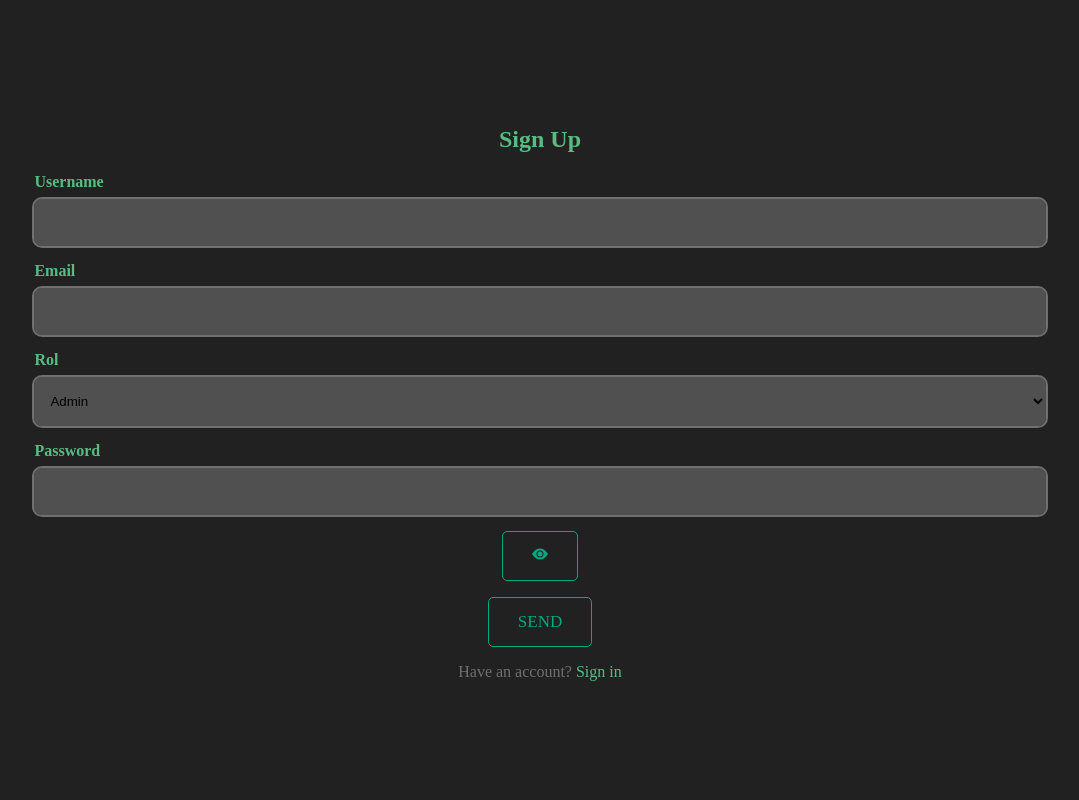
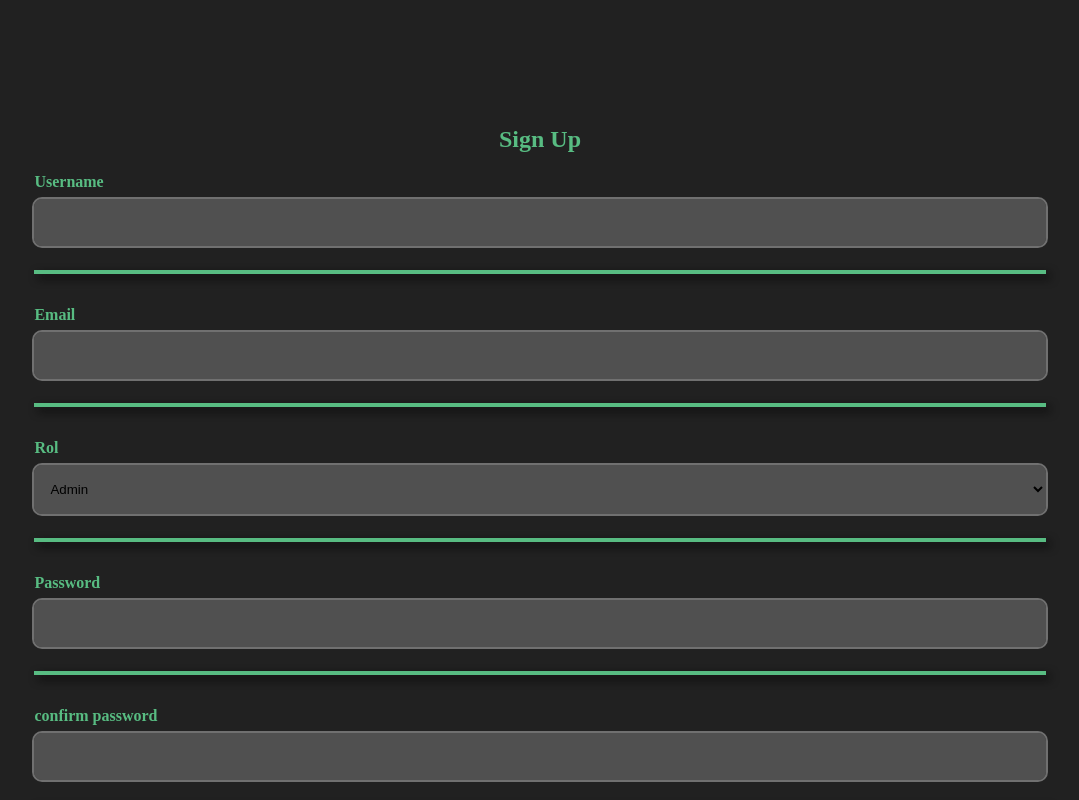
Before and after one commit to JuanJoseDuranRinconCAMPUS2/LoginReact, a React (Vite) app: page /SingUp in a window 1280 px wide. Shown: the top 800 px of the page, without its empty margins (100-1179 px from the left). Built offline with nearby package versions, Linux system fonts and the light colour scheme.

Commit message:
perf: :zap: Validaciones con schemas
se agrega el sistema de validacion usando schemas de la libreria YUP para modularizar el formulario y tener separado la parte correspondiente a la validacion y la parte de creacion del form

```diff
--- a/src/components/FormCUsuario.jsx
+++ b/src/components/FormCUsuario.jsx
@@ -1,30 +1,63 @@
 import React, { useState, useEffect, useRef } from 'react'
 import { PropTypes } from 'prop-types';
-import { Link, Outlet } from 'react-router-dom'
+import { Link, Outlet, useNavigate } from 'react-router-dom'
 import { useForm } from 'react-hook-form';
+import * as yup from 'yup';
+import { yupResolver } from "@hookform/resolvers/yup"
 import { sendUser } from '../js/FormCUsuario';
 import '../css/FormCUsuario.css'
 
+const schema = yup.object().shape({
+    Username: yup
+        .string()
+        .required("Username is required")
+        .min(3, "Username must be at least 3 characters long")
+        .max(100, "Username must be at most 100 characters long")
+        .matches(
+            /^[A-Za-z0-9-\s.,!]+$/,
+            "Username must be a text without special characters"),
+    email: yup
+        .string()
+        .required("email is required")
+        .min(15, "email must be at least 15 characters long")
+        .max(150, "email must be at most 150 characters long")
+        .test("isGmail", "Only Gmail addresses are allowed", (value) => value.endsWith('@gmail.com')),
+    password: yup
+        .string()
+        .required("Password is required")
+        .min(5, "Password must be at least 5 characters long")
+        .max(80, "Password must be at most 80 characters long"),
+    Newpassword: yup
+        .string()
+        .oneOf([yup.ref("password"), null], "Passwords must match")
+        .required("Password confirmation is required")
+        .min(5, "Password must be at least 5 characters long")
+        .max(80, "Password must be at most 80 characters long"),
+});
+
 export default function FormCUsuario() {
 
-    const {register, handleSubmit} = useForm();
+    const navigate = useNavigate();
+    const {register, formState: {errors}, handleSubmit} = useForm({mode: "all", resolver: yupResolver(schema)});
 
     useEffect(() => {
         const login = document.querySelector(".form");
         const password = document.querySelector("#password");
+        const Newpassword = document.querySelector("#Newpassword");
         const showPasswordButton = document.querySelector("#showPasswordButton");
 
         const eventoSubmit = (e) => {
             e.preventDefault();
             handleSubmit((data) => {
                 sendUser(data);
+                navigate('/');
             })();
-            login.reset();
         }
 
         const eventoPassword = () => {
             if (password.type == "password") {
                 password.type = "text";
+                Newpassword.type = "text";
                 showPasswordButton.innerHTML = `
                 <svg xmlns="http://www.w3.org/2000/svg" width="16" height="16" fill="currentColor" className="bi bi-eye-slash-fill" viewBox="0 0 16 16">
                     <path d="m10.79 12.912-1.614-1.615a3.5 3.5 0 0 1-4.474-4.474l-2.06-2.06C.938 6.278 0 8 0 8s3 5.5 8 5.5a7.029 7.029 0 0 0 2.79-.588zM5.21 3.088A7.028 7.028 0 0 1 8 2.5c5 0 8 5.5 8 5.5s-.939 1.721-2.641 3.238l-2.062-2.062a3.5 3.5 0 0 0-4.474-4.474L5.21 3.089z"/>
@@ -34,6 +67,7 @@ export default function FormCUsuario() {
                 return
             } else {
                 password.type = "password";
+                Newpassword.type = "text";
                 showPasswordButton.innerHTML = `
                 <svg xmlns="http://www.w3.org/2000/svg" width="16" height="16" fill="currentColor" className="bi bi-eye-fill" viewBox="0 0 16 16">
                     <path d="M10.5 8a2.5 2.5 0 1 1-5 0 2.5 2.5 0 0 1 5 0z"/>
@@ -70,12 +104,14 @@ export default function FormCUsuario() {
                             Username
                         </label>
                         <input {...register("Username")} type="text" name="Username" id="Username" required/>
+                        <p className="ErrorMessage">{errors.Username?.message}</p>
                     </span>
                     <span className="input-span">
                         <label htmlFor="email" className="label">
                             Email
                         </label>
                         <input {...register("email")} type="email" name="email" id="email" required/>
+                        <p className="ErrorMessage">{errors.email?.message}</p>
                     </span>
                     <span className="input-span">
                         <label htmlFor="email" className="label">
@@ -85,12 +121,21 @@ export default function FormCUsuario() {
                             <option value="1">Admin</option>
                             <option value="0">User</option>
                         </select>
+                        <p className="ErrorMessage"></p>
                     </span>
                     <span className="input-span">
                         <label htmlFor="password" className="label">
                             Password
                         </label>
                         <input {...register("password")} type="password" name="password" id="password" required/>
+                        <p className="ErrorMessage">{errors.password?.message}</p>
+                    </span>
+                    <span className="input-span">
+                        <label htmlFor="password" className="label">
+                            confirm password
+                        </label>
+                        <input {...register("Newpassword")} type="password" name="Newpassword" id="Newpassword" required/>
+                        <p className="ErrorMessage">{errors.Newpassword?.message}</p>
                     </span>
                     <button type="button" className="button" id="showPasswordButton"> <svg xmlns="http://www.w3.org/2000/svg" width="16" height="16" fill="currentColor" className="bi bi-eye-fill" viewBox="0 0 16 16">
                             <path d="M10.5 8a2.5 2.5 0 1 1-5 0 2.5 2.5 0 0 1 5 0z"/>
--- a/src/components/FormNewPassword.jsx
+++ b/src/components/FormNewPassword.jsx
@@ -2,12 +2,33 @@ import React, { useState, useEffect, useRef } from 'react'
 import { PropTypes } from 'prop-types';
 import { Link, Outlet, useOutletContext } from 'react-router-dom'
 import { useForm } from 'react-hook-form';
+import * as yup from 'yup';
+import { yupResolver } from "@hookform/resolvers/yup"
 import { sendUpdatePassword } from '../js/FormNewPassword';
 import '../css/FormCUsuario.css'
 
+const schema = yup.object().shape({
+    CodePW: yup
+        .string()
+        .required("verification code is required")
+        .min(5, "verification code must be at least 5 characters long")
+        .max(5, "verification code must be at most 5 characters long"),
+    Password: yup
+        .string()
+        .required("Password is required")
+        .min(5, "Password must be at least 5 characters long")
+        .max(80, "Password must be at most 80 characters long"),
+    Cpassword: yup
+        .string()
+        .oneOf([yup.ref("Password"), null], "Passwords must match")
+        .required("Password confirmation is required")
+        .min(5, "Password must be at least 5 characters long")
+        .max(80, "Password must be at most 80 characters long"),
+});
+
 export default function FormNewPassword() {
     let data = useOutletContext();
-    const {register, handleSubmit} = useForm();
+    const {register, formState: {errors}, handleSubmit} = useForm({mode: "all", resolver: yupResolver(schema)});
     useEffect(() => {
         const formNewPW = document.querySelector(".formNewPW");
         const password = document.querySelector(".password");
@@ -86,17 +107,20 @@ export default function FormNewPassword() {
                         </label>
                         <input {...register("CodePW")} placeholder="Code" className="inputCode" name="CodePW" type="text" maxLength="5"></input>
                     </span>
+                    <p className="ErrorMessage">{errors.CodePW?.message}</p>
                     <span className="input-span">
                         <label htmlFor="Password" className="label">
                             Password
                         </label>
                         <input {...register("Password")} type="password" name="Password" className="password" required/>
+                        <p className="ErrorMessage">{errors.Password?.message}</p>
                     </span>
                     <span className="input-span">
                         <label htmlFor="Cpassword" className="label">
                             confirm password
                         </label>
                         <input {...register("Cpassword")} type="password" name="Cpassword" className="Cpassword" required/>
+                        <p className="ErrorMessage">{errors.Cpassword?.message}</p>
                     </span>
                     <button type="button" className="button" id="showPasswordButton"> <svg xmlns="http://www.w3.org/2000/svg" width="16" height="16" fill="currentColor" className="bi bi-eye-fill" viewBox="0 0 16 16">
                             <path d="M10.5 8a2.5 2.5 0 1 1-5 0 2.5 2.5 0 0 1 5 0z"/>
--- a/src/components/FormRecoveryPW.jsx
+++ b/src/components/FormRecoveryPW.jsx
@@ -2,17 +2,35 @@ import React, { useState, useEffect, useRef } from 'react'
 import { PropTypes } from 'prop-types';
 import { Link, Outlet, useNavigate } from 'react-router-dom';
 import { useForm } from 'react-hook-form';
+import * as yup from 'yup';
+import { yupResolver } from "@hookform/resolvers/yup"
 import { RecoveryUser } from '../js/FormRecoveryPW';
 import '../css/style.css'
 
-let data = {}
+const schema = yup.object().shape({
+    UsernameR: yup
+        .string()
+        .required("Username is required")
+        .min(3, "Username must be at least 3 characters long")
+        .max(100, "Username must be at most 100 characters long")
+        .matches(
+            /^[A-Za-z0-9-\s.,!]+$/,
+            "Username must be a text without special characters"),
+    emailR: yup
+        .string()
+        .required("email is required")
+        .min(15, "email must be at least 15 characters long")
+        .max(150, "email must be at most 150 characters long")
+        .test("isGmail", "Only Gmail addresses are allowed", (value) => value.endsWith('@gmail.com')),
+});
+
 export default function FormRecoveryPW() {
     const navigate = useNavigate();
     const [formData, setFormData] = useState({
         UsernameR: '',
         emailR: '',
     });
-    const {register, handleSubmit} = useForm();
+    const {register, formState: {errors}, handleSubmit} = useForm({mode: "all", resolver: yupResolver(schema)});
     useEffect(() => {
 
         const recovery = document.querySelector(".formRecovery");
@@ -54,12 +72,14 @@ export default function FormRecoveryPW() {
                                 Username
                             </label>
                             <input {...register("UsernameR")} type="text" name="UsernameR" id="UsernameR" required/>
+                            <p className="ErrorMessage">{errors.UsernameR?.message}</p>
                         </span>
                         <span className="input-span">
                             <label htmlFor="email" className="label">
                                 Email
                             </label>
                             <input {...register("emailR")} type="email" name="emailR" id="emailR" required/>
+                            <p className="ErrorMessage">{errors.emailR?.message}</p>
                         </span>
                         <button className="button" type="submit" value="recovery P"> Send</button>
                         <span className="span">
```
